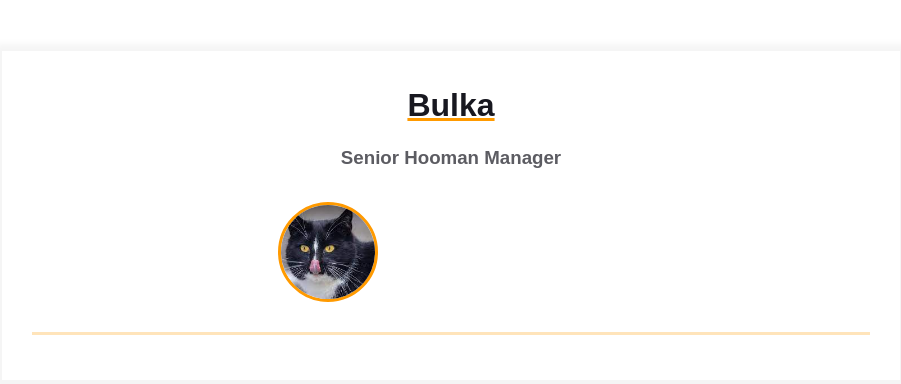
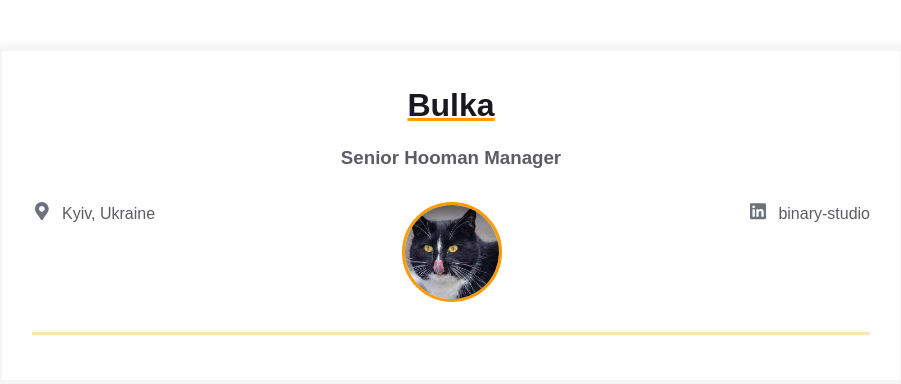
Before and after one commit to ania-leichenko/homepage, a plain HTML site: page index.html in a window 1280 px wide. Shown: the whole page, without its empty margins (189-1090 px from the left). Drawn offline with Linux system fonts and the light colour scheme.

Commit message:
Contact info items

```diff
--- a/index.html
+++ b/index.html
@@ -1,11 +1,13 @@
 <!DOCTYPE html>
 <html>
+
 <head>
     <meta charset="UTF-8" />
     <title>Résumé</title>
     <link rel="stylesheet" href="styles.css">
     <meta name="viewport" content="width=device-width, initial-scale=1" />
 </head>
+
 <body>
     <main>
         <div class="resume">
@@ -15,17 +17,39 @@
                     <h3 class="contact-info__sub-header">Senior Hooman Manager</h3>
 
                     <div class="contact_info_container fh">
-                <div class="contact-info__block"></div>
+                        <a href="" rel="author" class="contact-info__item">
+                            <div class="contact-info__item-icon-wrapper">
+                                <svg class="contact-info__item-icon" xmlns="http://www.w3.org/2000/svg"
+                                    viewBox="0 0 384 512">
+                                    <path
+                                        d="M172.268 501.67C26.97 291.031 0 269.413 0 192 0 85.961 85.961 0 192 0s192 85.961 192 192c0 77.413-26.97 99.031-172.268 309.67-9.535 13.774-29.93 13.773-39.464 0zM192 272c44.183 0 80-35.817 80-80s-35.817-80-80-80-80 35.817-80 80 35.817 80 80 80z">
+                                    </path>
+                                </svg>
+                            </div>
+                            <span>Kyiv, Ukraine</span>
+                        </a>
 
                         <div class="contact-info__block contact-info__block--center">
                             <img class="contact-info__avatar" src="assets/avatar.jpg" alt="Avatar">
                         </div>
 
-                <div class="contact-info__block"></div>
-              <div>
-            <div>
-          <div>
+                        <a href="https://ua.linkedin.com/company/binary-studio_241166" rel="author"
+                            class="contact-info__item">
+                            <div class="contact-info__item-icon-wrapper">
+                                <svg class="contact-info__item-icon" xmlns="http://www.w3.org/2000/svg"
+                                    viewBox="0 0 448 512">
+                                    <path
+                                        d="M416 32H31.9C14.3 32 0 46.5 0 64.3v383.4C0 465.5 14.3 480 31.9 480H416c17.6 0 32-14.5 32-32.3V64.3c0-17.8-14.4-32.3-32-32.3zM135.4 416H69V202.2h66.5V416zm-33.2-243c-21.3 0-38.5-17.3-38.5-38.5S80.9 96 102.2 96c21.2 0 38.5 17.3 38.5 38.5 0 21.3-17.2 38.5-38.5 38.5zm282.1 243h-66.4V312c0-24.8-.5-56.7-34.5-56.7-34.6 0-39.9 27-39.9 54.9V416h-66.4V202.2h63.7v29.2h.9c8.9-16.8 30.6-34.5 62.9-34.5 67.2 0 79.7 44.3 79.7 101.9V416z">
+                                    </path>
+                                </svg>
+                            </div>
+                            <span>binary-studio</span>
+                        </a>
+                    </div>
+                </div>
+            </div>
         </div>
     </main>
 </body>
+
 </html>
```
Lines whose indentation alone changed are shown as unchanged.
